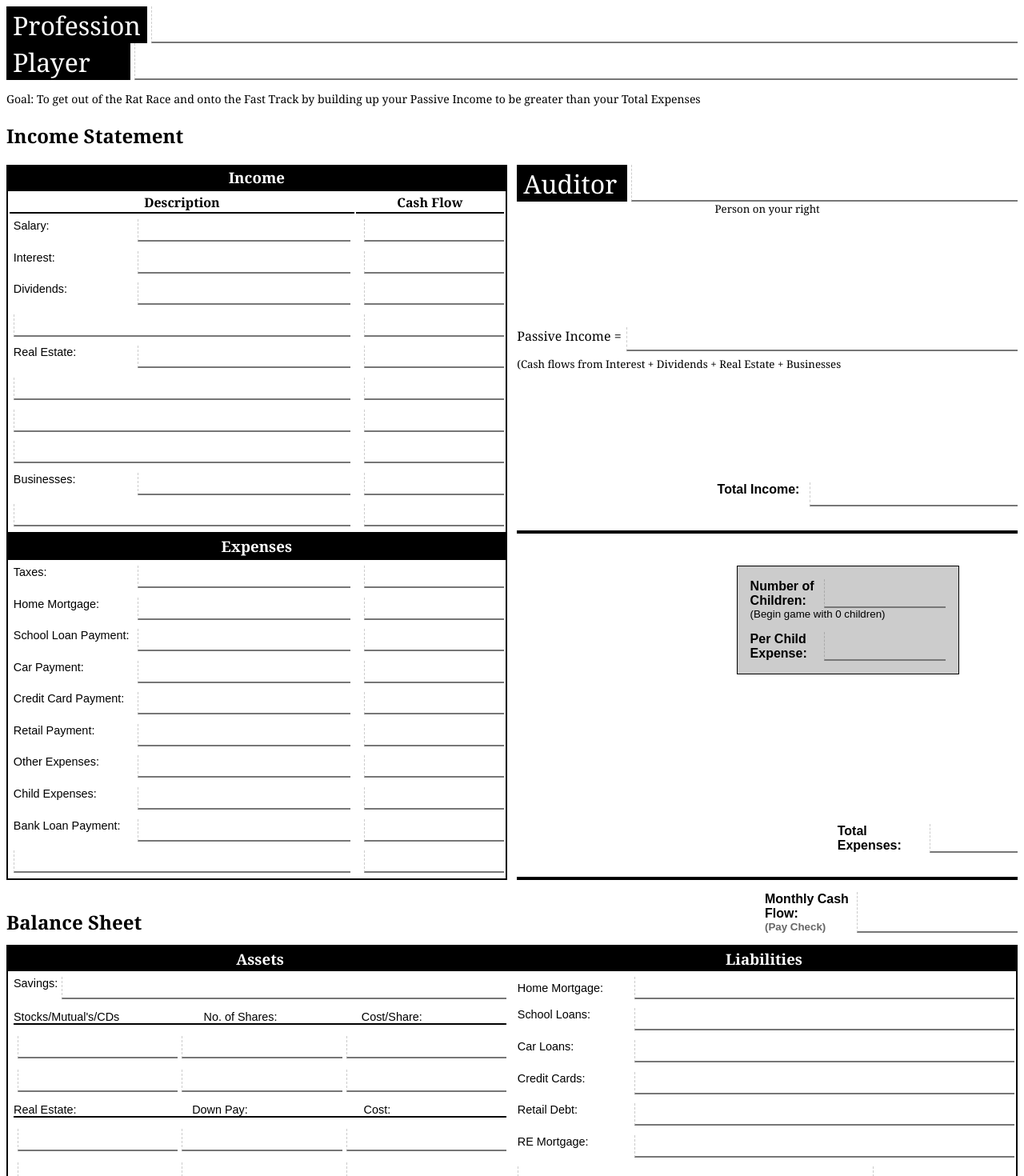
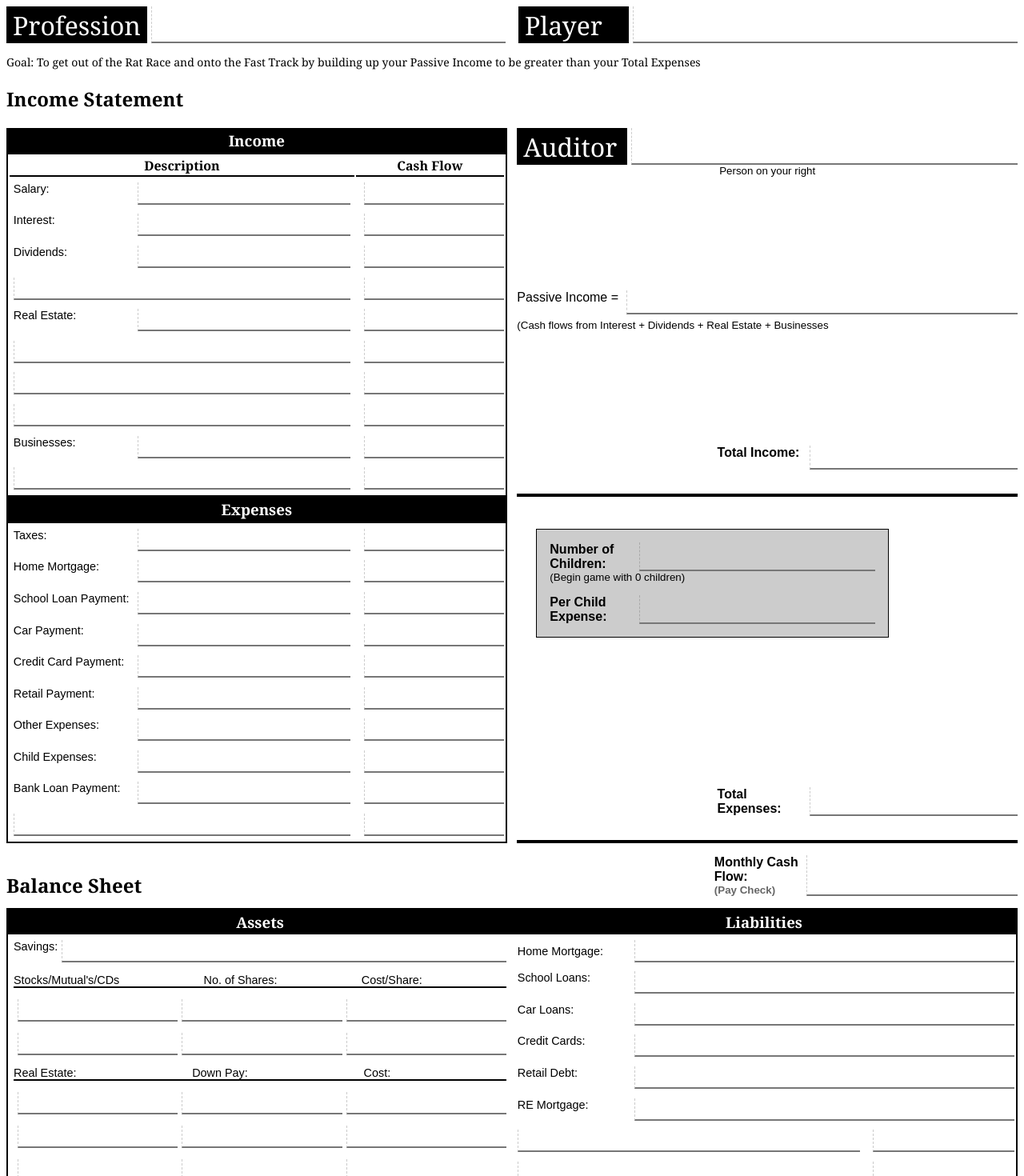
Before and after one commit to NathanStrutz/cashflow-balance-sheet, a Vue app: page / in a window 1280 px wide. Shown: the top 1470 px of the page at 80% size. Built offline with nearby package versions, Linux system fonts and the light colour scheme; the HTML template or start-up script is replaced by a standard one.

Commit message:
Vue version now as good as HTML

```diff
--- a/package.json
+++ b/package.json
@@ -19,11 +19,6 @@
     "sass-loader": "^8.0.0",
     "vue-template-compiler": "^2.6.10"
   },
-  "postcss": {
-    "plugins": {
-      "autoprefixer": {}
-    }
-  },
   "browserslist": [
     "> 1%",
     "last 2 versions"
--- a/src/App.vue
+++ b/src/App.vue
@@ -90,12 +90,10 @@ table {
 		font-size: 0.9rem;
 	}
 }
-.line-input #income-summary,
+#income-summary,
 #expense-summary,
 .total-io {
 	font-family: sans-serif;
-	padding-left: 40%;
-	display: flex;
 }
 
 .total-io {
--- a/src/components/TitleInput.vue
+++ b/src/components/TitleInput.vue
@@ -1,4 +1,4 @@
-<template>
+ <template>
   <div class="title-input">
     <label>
       <slot />
@@ -15,7 +15,7 @@ export default {
 };
 </script>
 
-<style>
+<style lang="scss">
 .title-input {
 	font-family: Georgia, Times, serif;
 	display: flex;
--- a/src/sections/CashflowHeader.vue
+++ b/src/sections/CashflowHeader.vue
@@ -17,12 +17,12 @@ export default {
 </script>
 
 <style lang="scss">
-body > header {
+header {
 	display: flex;
 	flex: 1 0 100%;
 	justify-content: space-evenly;
 }
-body > header > *:not(:last-child) {
+header > *:not(:last-child) {
 	padding-right: 1rem;
 }
 
--- a/src/sections/CashflowStatement.vue
+++ b/src/sections/CashflowStatement.vue
@@ -331,6 +331,7 @@ export default {};
 
 #income-summary,
 #expense-summary {
+	font-family: sans-serif;
 	border-bottom: 4px solid #000;
 	display: flex;
 	flex-direction: column;
--- a/src/sections/MonthlyCashFlow.vue
+++ b/src/sections/MonthlyCashFlow.vue
@@ -23,8 +23,12 @@ export default {};
 	display: flex;
 	flex-direction: column;
 	margin: 15px 0 15px 50%;
-	.total-io input {
-		flex: 1 0 110px;
+
+	.total-io {
+		padding-left: 40%;
+		input {
+			flex: 1 0 110px;
+		}
 	}
 }
 </style>
```
